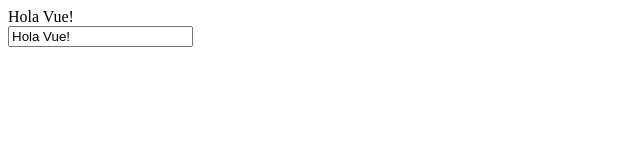
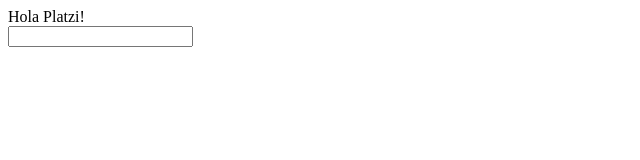
Before and after one commit to guduchango/vue3-course-practice, a plain HTML site: page index.html in a window 1280 px wide. Shown: the full height of the page, 0-640 px from the left. Drawn offline with nearby package versions, Linux system fonts and the light colour scheme.

Commit message:
starting doing a mini vue framework example, to understand how works behind frameworks

```diff
--- a/index.html
+++ b/index.html
@@ -7,23 +7,23 @@
   </head>
   <body>
     <div id="app">
-      <span v-text="message"></span>
+      <span p-text="message"></span>
       <br />
-      <input type="text" v-model="message" />
+      <input type="text" p-model="message" />
     </div>
 
-    <script src="https://unpkg.com/vue@3/dist/vue.global.js"></script>
+    <script src="platzi.js"></script>
     <script>
-      const { createApp } = Vue;
+      const { createApp } = Platzi;
 
       const app = createApp({
         data() {
           return {
-            message: "Hola Vue!"
+            message: "Hola Platzi!"
           };
         }
       });
-      app.mount("#app");
+      app.mount();
     </script>
   </body>
 </html>
--- /dev/null
+++ b/platzi.js
@@ -0,0 +1,27 @@
+class PlatziReactive {
+  /*
+    options:
+      data() => { ... }
+  */
+  constructor({ data }) {
+    this.origen = data();
+  }
+
+  mount() {
+    document.querySelectorAll("*[p-text]").forEach(el => {
+      this.pText(el, this.origen, el.getAttribute("p-text"));
+    });
+  }
+
+  pText(el, target, name) {
+    el.innerText = target[name];
+  }
+
+  pModel() {}
+}
+
+var Platzi = {
+  createApp(options) {
+    return new PlatziReactive(options);
+  }
+};
```
